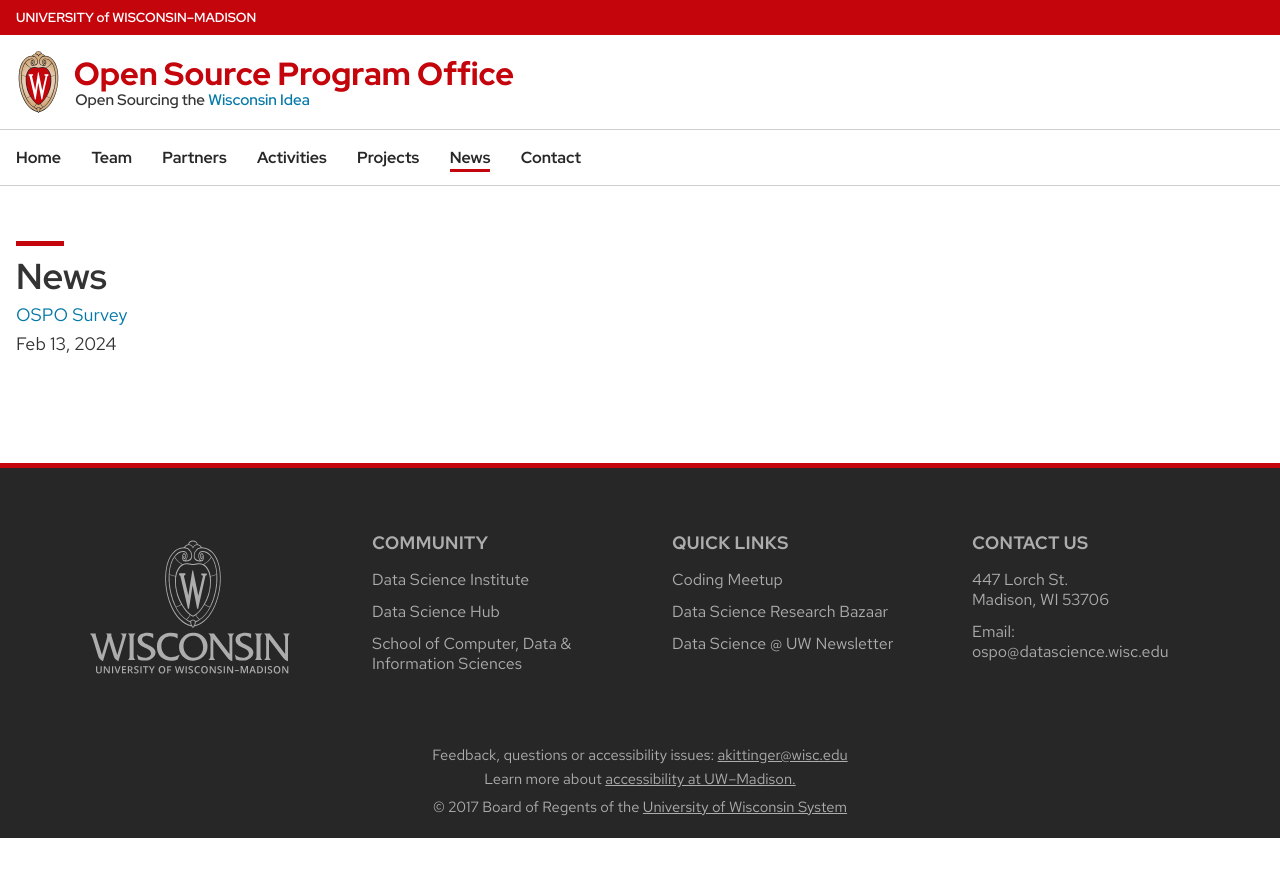
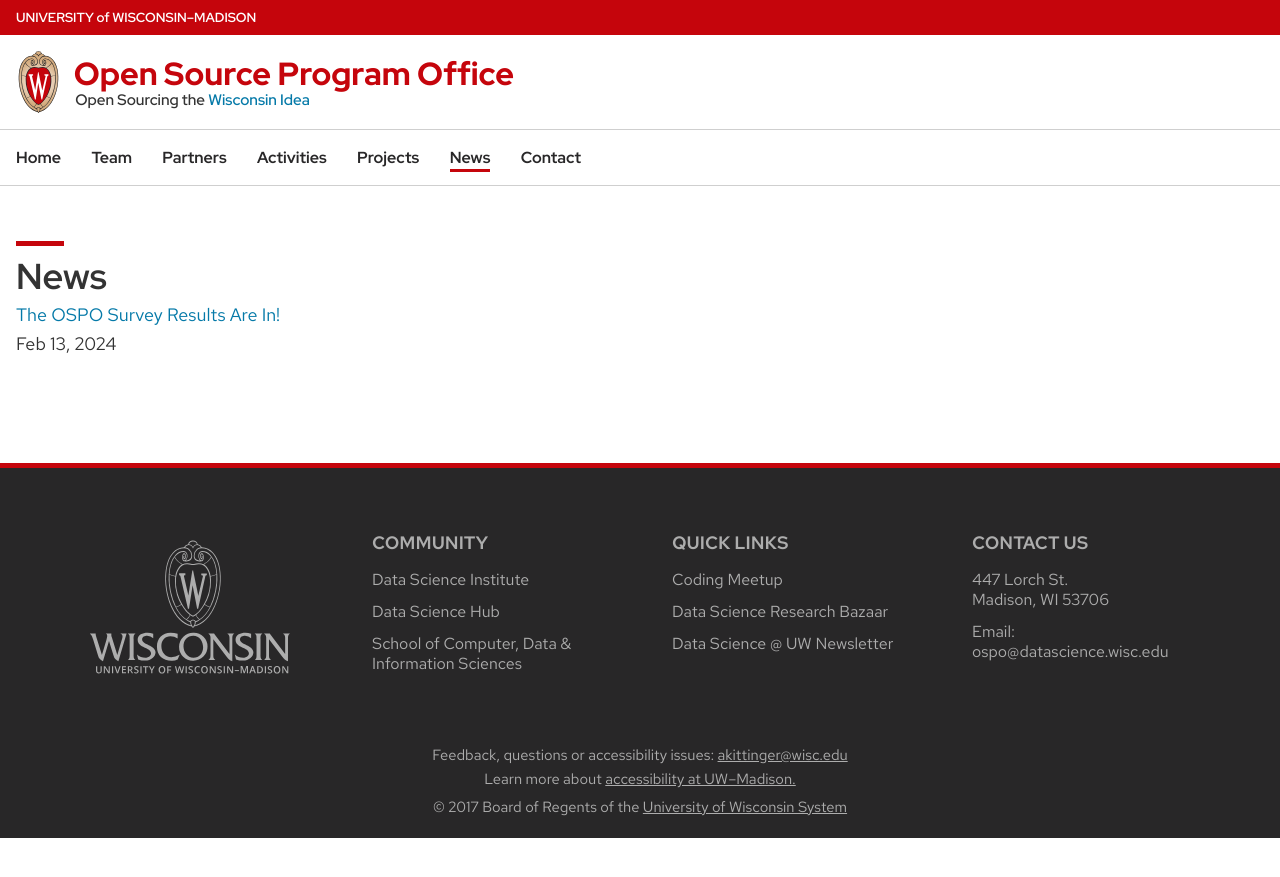
Before and after one commit to UW-Madison-DSI/ospo.wisc.edu-version-1.0, a Jekyll site: the page built from news.html, in a window 1280 px wide. Shown: the top 877 px of the page. Built offline with Jekyll 4.4.1, drawn with Linux system fonts in a browser that asks for light colours; some web fonts are replaced.

Commit message:
Update 2024-07-03-ospo-survey.html

```diff
--- a/_posts/2024-07-03-ospo-survey.html
+++ b/_posts/2024-07-03-ospo-survey.html
@@ -1,6 +1,6 @@
 ---
 layout: default
-title: "OSPO Survey"
+title: "The OSPO Survey Results Are In!"
 date: 2024-02-13 09:27:10 -0600
 categories: news
 ---
```
